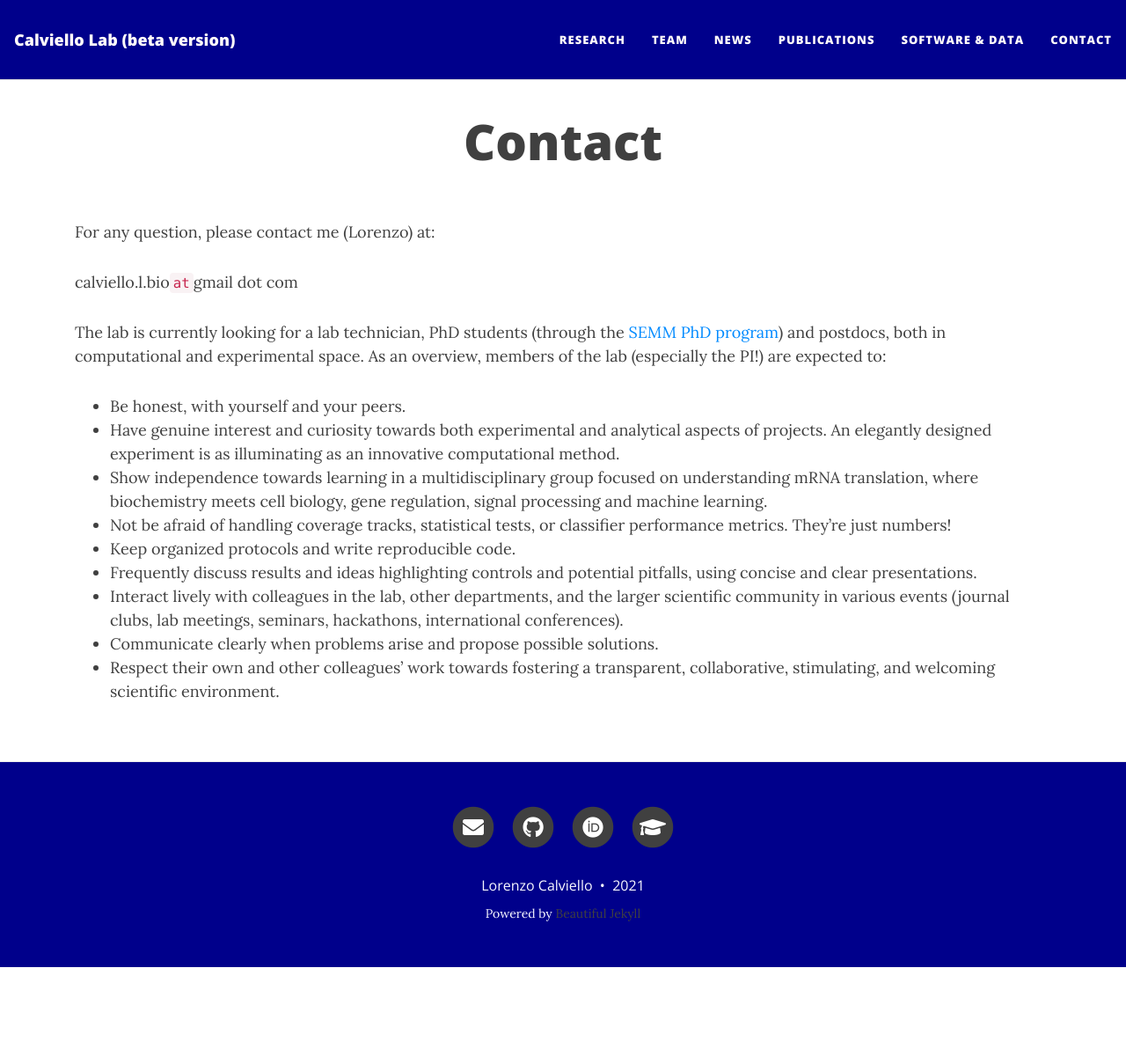
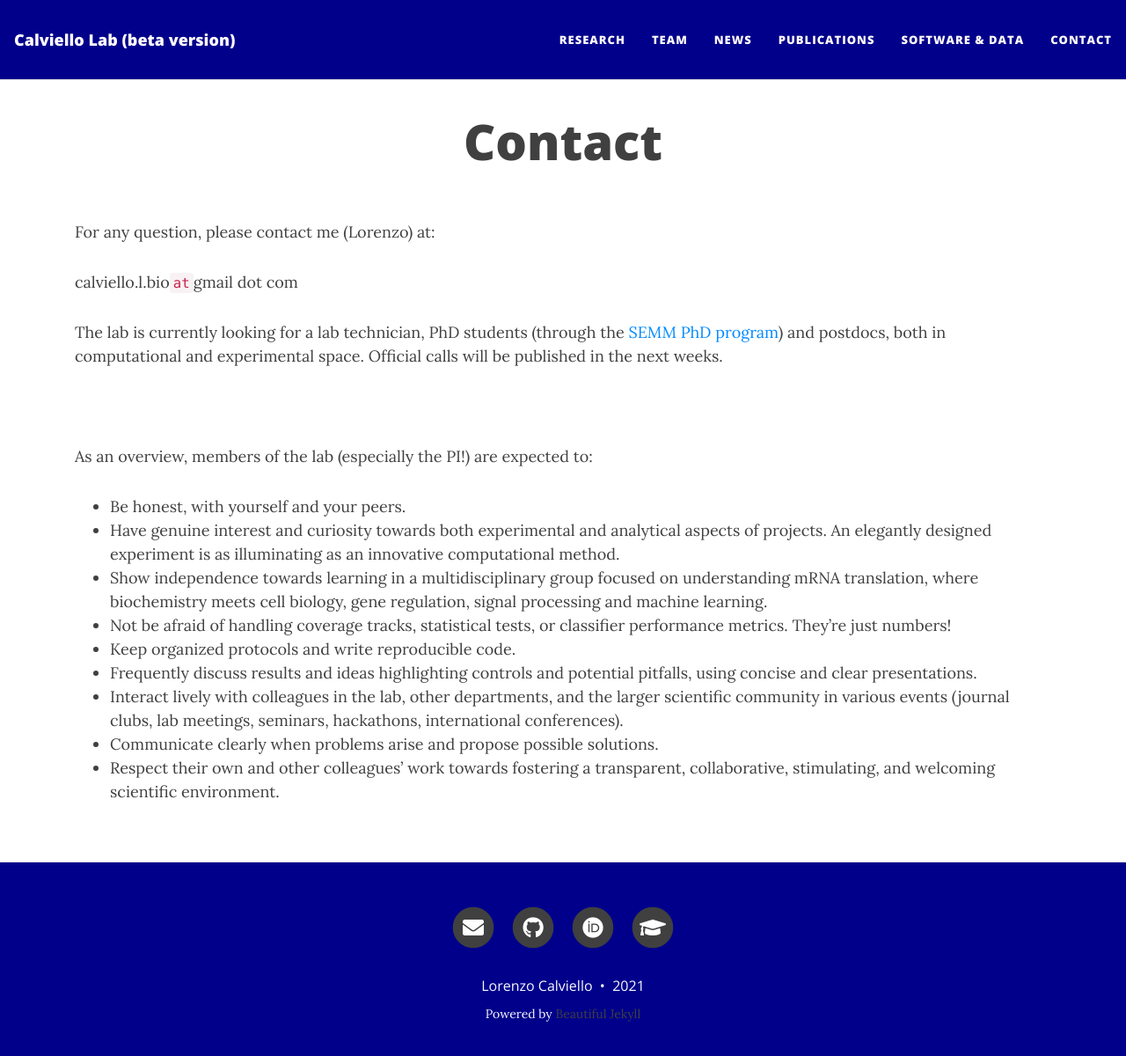
Before and after one commit to calviellolab/calviellolab.github.io, a Jekyll site: the page built from contact.md, in a window 1280 px wide and 1213 px high. Shown: the top 1200 px of the window at 88% size. Built offline with Jekyll 4.4.1, drawn with Linux system fonts in a browser that asks for light colours; nearby versions of some CDN libraries.

Commit message:
Update contact.md

```diff
--- a/contact.md
+++ b/contact.md
@@ -7,7 +7,10 @@
 
 calviello.l.bio`at`gmail dot com
 
-The lab is currently looking for a lab technician, PhD students (through the <a href="https://www.semm.it/education/phd-program-systems-medicine" target="_blank" rel="noopener">SEMM PhD program</a>) and postdocs, both in computational and experimental space.
+The lab is currently looking for a lab technician, PhD students (through the <a href="https://www.semm.it/education/phd-program-systems-medicine" target="_blank" rel="noopener">SEMM PhD program</a>) and postdocs, both in computational and experimental space. Official calls will be published in the next weeks.
+
+<br>
+
 As an overview, members of the lab (especially the PI!) are expected to:
 
 - Be honest, with yourself and your peers.
```
